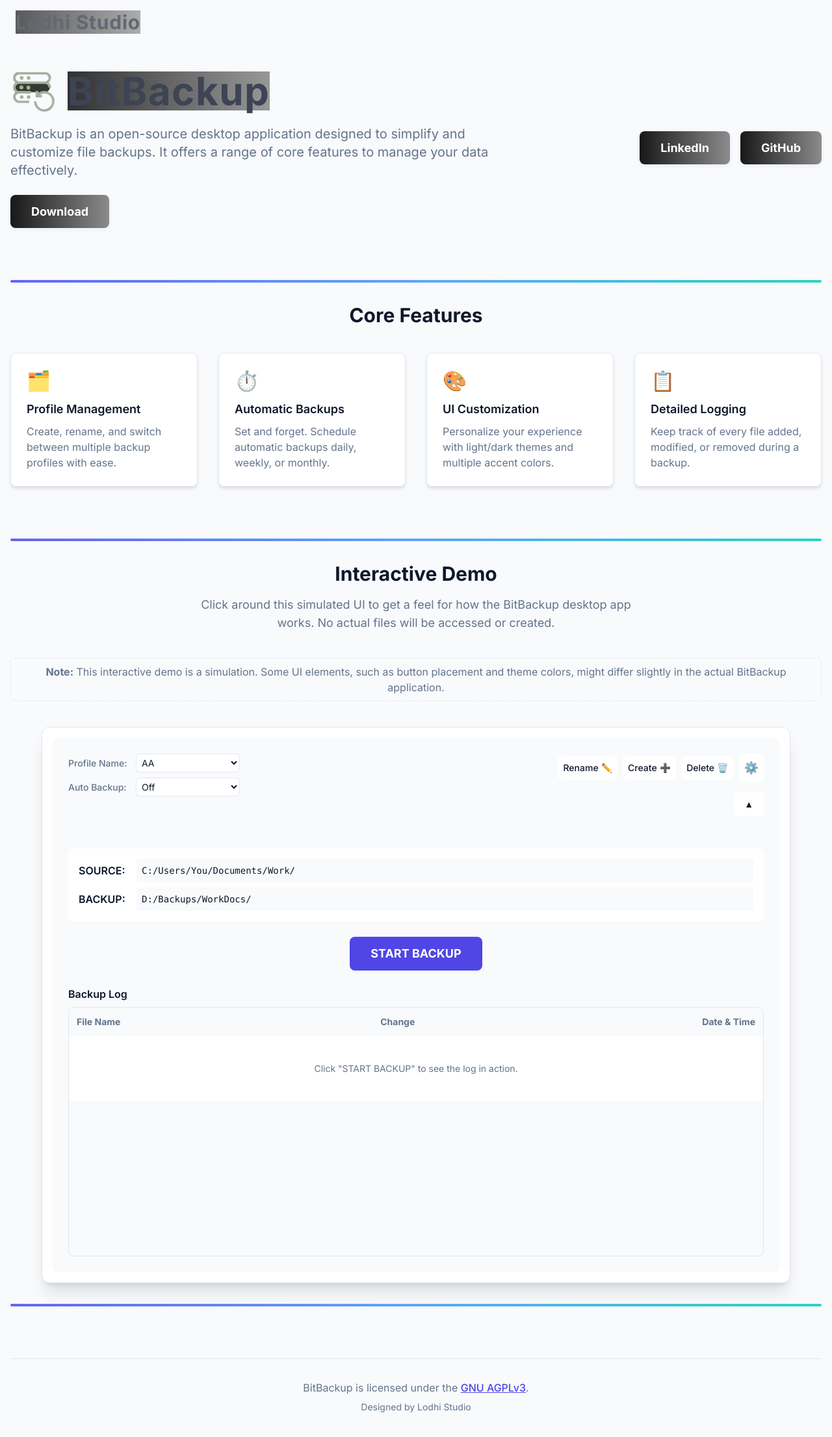
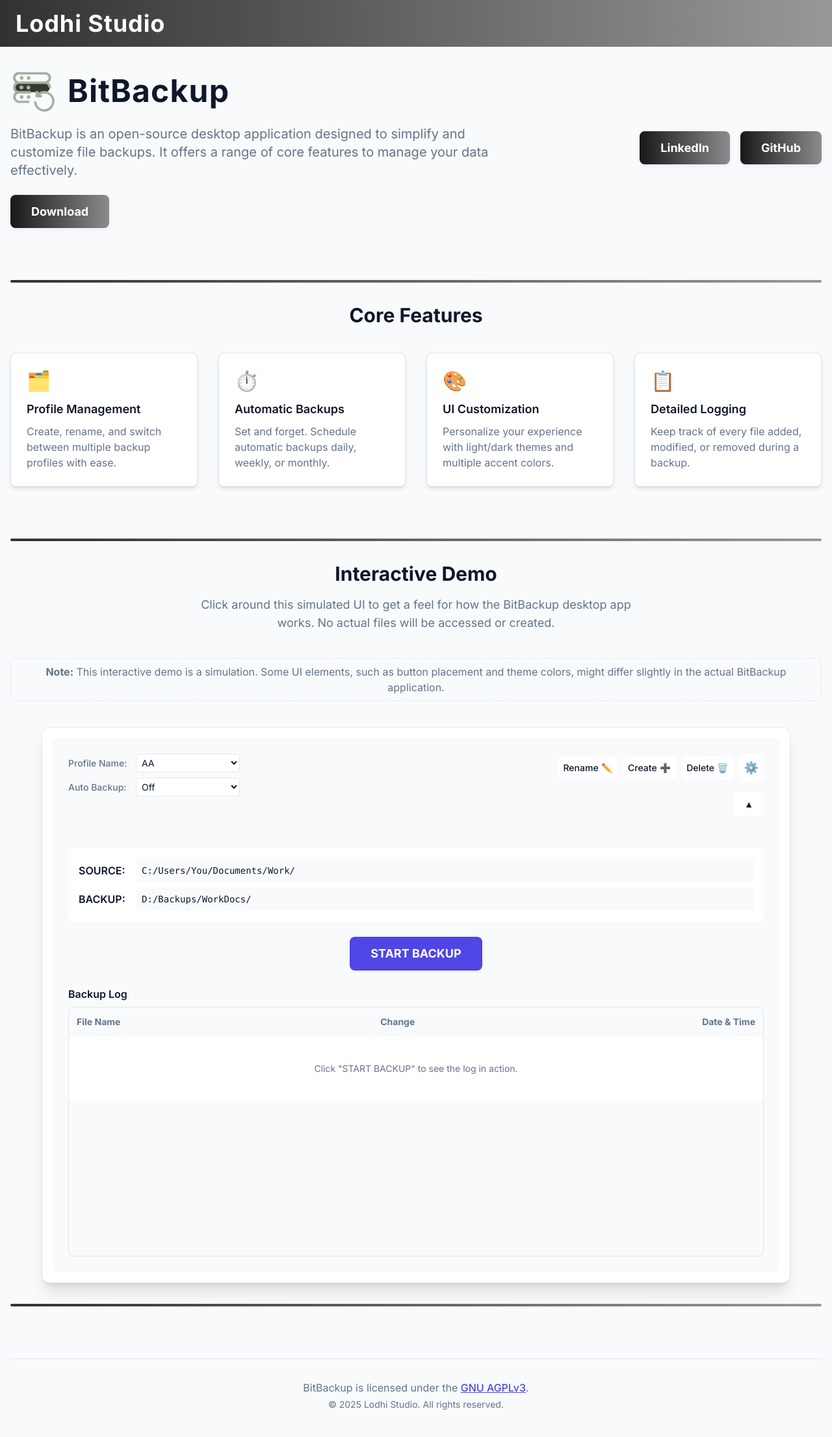
Before and after one commit to LodhiStuido/BitBackup, a plain HTML site: page index.html in a window 1280 px wide. Shown: the whole page at 65% size. Drawn offline with nearby package versions, Linux system fonts and the light colour scheme.

Commit message:
Update index.html
changed logo text and background colour
and button colour

```diff
--- a/index.html
+++ b/index.html
@@ -24,10 +24,11 @@
     <div class="relative container mx-auto px-4 py-8 md:py-16">
 
             <!-- Header & Navigation (from index2.html) -->
-        <header class="fixed top-0 left-0 w-full z-50 blur-8" >
+        <header class="fixed top-0 left-0 w-full z-50 blur-100 text-gradient" >
         <nav class="container mx-auto px-6 py-4 flex justify-between items-center">
             <!-- Logo -->
-            <a href="#" class="text-3xl font-bold text-gradient tracking-wide">Lodhi <span>Studio</span></a>
+            <a href="#" class="text-4xl font-bold text-white tracking-wide">Lodhi <span>Studio</span></a>
+
         </nav>
         </header>
 
@@ -37,7 +38,7 @@
                 <div class="flex flex-col items-start">
                     <div class="flex items-center gap-4 mb-2 app-logo-title">
                         <img src="Logo design.png" alt="BitBackup Logo" class="logo-img">
-                        <h1 class="text-4xl md:text-6xl font-bold text-gradient tracking-wide">BitBackup</h1>
+                        <h1 class="text-4xl md:text-5xl font-bold text-Black  tracking-wide">BitBackup</h1>
                     </div>
                     <p class="text-lg md:text-xl mt-2 max-w-3xl">
                         BitBackup is an open-source desktop application designed to simplify and customize file backups. It offers a range of core features to manage your data effectively.
@@ -46,8 +47,8 @@
                     </p>
 
 
-                    <button class="button-primary mt-6"
-                     onclick="window.open('https://github.com/your-repo/BitBackup/releases/download/v1.0.0/BitBackup-Installer.exe', '_blank')">
+                    <button class="button-primary bg- mt-6"
+                     onclick="window.open('https:https://github.com/LodhiStuido/BitBackup', '_blank')">
                         Download
                     </button>
 
@@ -67,7 +68,7 @@
             </div>
         </header>
 
-        <div class="mx-auto my-8 w-100 h-1 rounded bg-gradient-to-r from-indigo-500 via-blue-400 to-teal-400"></div>
+        <div class="mx-auto my-8 w-100 h-1 rounded text-gradient from-indigo-500 via-blue-400 to-teal-400"></div>
 
         <section id="features" class="mb-12 md:mb-20">
             <h2 class="text-3xl font-bold text-center mb-10">Core Features</h2>
@@ -94,7 +95,7 @@
                 </div>
             </div>
         </section>
-        <div class="mx-auto my-8 w-100 h-1 rounded bg-gradient-to-r from-indigo-500 via-blue-400 to-teal-400"></div>
+        <div class="mx-auto my-8 w-100 h-1 rounded text-gradient from-indigo-500 via-blue-400 to-teal-400"></div>
 
         <section id="demo">
             <h2 class="text-3xl font-bold text-center mb-4">Interactive Demo</h2>
@@ -194,11 +195,11 @@
             </div>
         </section>
 
-        <div class="mx-auto my-8 w-100 h-1 rounded bg-gradient-to-r from-indigo-500 via-blue-400 to-teal-400"></div>
+        <div class="mx-auto my-8 w-100 h-1 rounded text-gradient from-indigo-500 via-blue-400 to-teal-400"></div>
 
         <footer class="text-center mt-20 pt-8 border-t">
             <p>BitBackup is licensed under the <a href="https://www.gnu.org/licenses/agpl-3.0.html" target="_blank" rel="noopener noreferrer" class="font-medium underline">GNU AGPLv3</a>.</p>
-            <p class="mt-2 text-sm">Designed by Lodhi Studio</p>
+            <p class="mt-1 text-sm">&copy; 2025 Lodhi Studio. All rights reserved.</p>
         </footer>
 
     </div>
```
